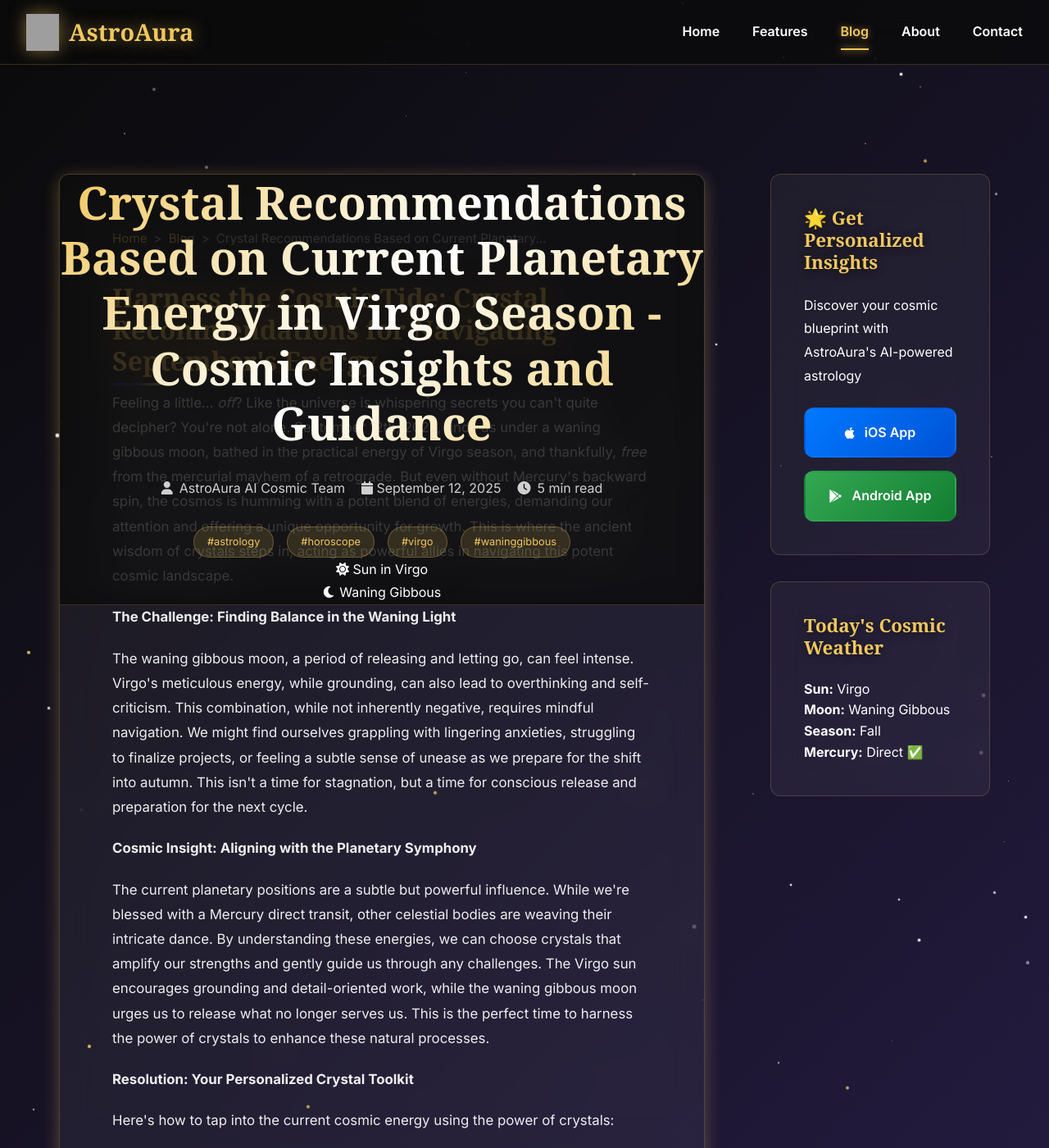
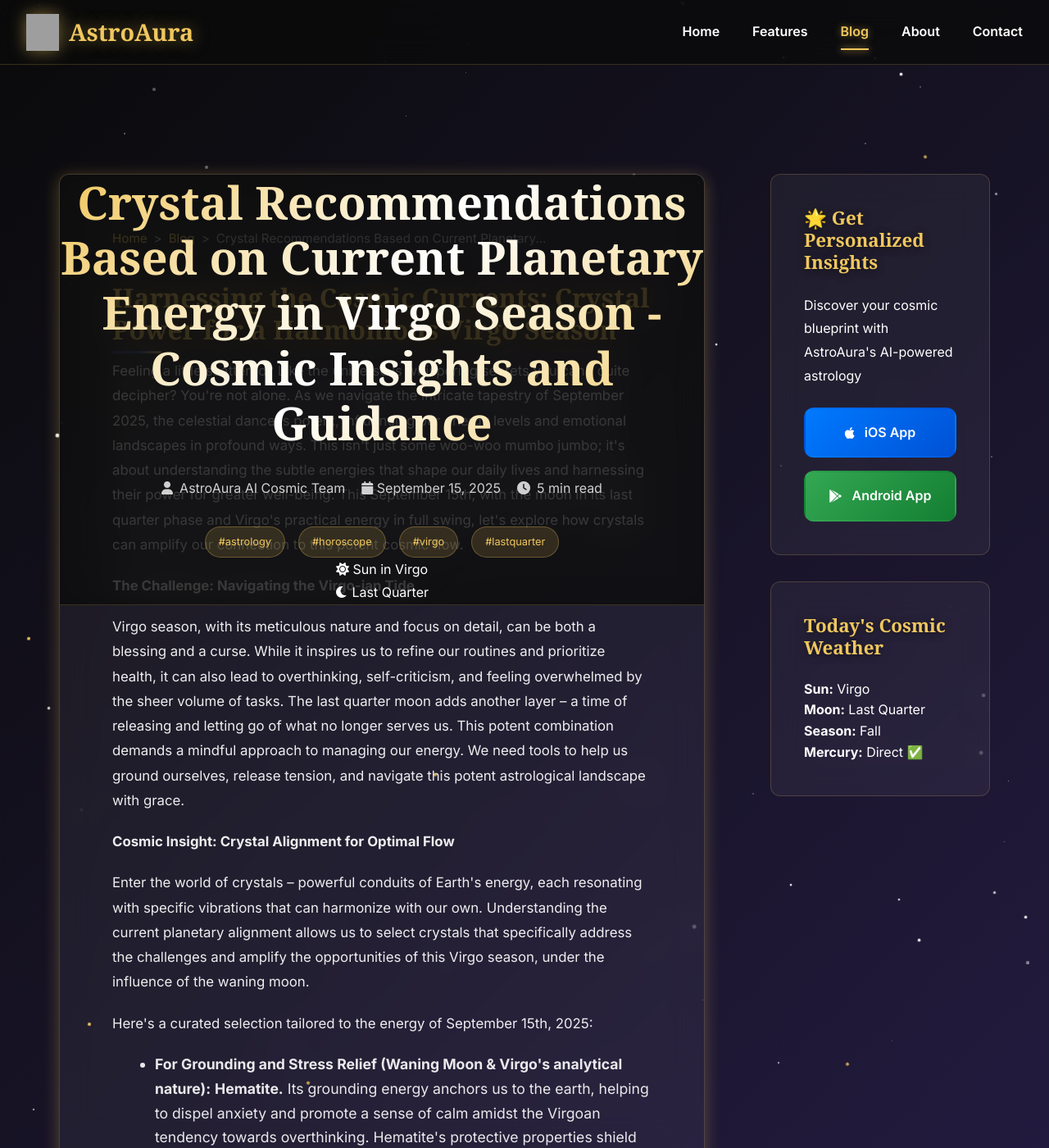
Before and after one commit to royanis/astroaura-website, a Jekyll site: the page blog/posts/crystal-recommendations-based-on-current-planetary.html, which Jekyll copies as it is, in a window 1280 px wide and 1400 px high. Shown: the whole window at 82% size. Built offline with Jekyll 4.4.1, drawn with Linux system fonts in a browser that asks for light colours; some web fonts are replaced; comment, search, counter and statistics services are not loaded; some of the changed text lies outside the part shown; grey boxes are pictures that could not be loaded.

Commit message:
🌟 Automated blog post: 2025-09-15 01:52 UTC
Generated authentic astrology content
Updated RSS feeds and sitemap
Published via GitHub Actions

🤖 Automated by AstroAura Blog System

```diff
--- a/blog/posts/crystal-recommendations-based-on-current-planetary.html
+++ b/blog/posts/crystal-recommendations-based-on-current-planetary.html
@@ -3,11 +3,11 @@
 <head>
     <meta charset="UTF-8">
     <meta name="viewport" content="width=device-width, initial-scale=1.0">
-    <meta name="description" content="## Harness the Cosmic Tide: Crystal Recommendations for Navigating September's Energy  Feeling a little… *off*?  Like the universe is whispering secrets...">
+    <meta name="description" content="## Harnessing the Cosmic Currents: Crystal Power for a Harmonious Virgo Season  Feeling a little scattered?  Like the universe is whispering secrets you...">
     <title>Crystal Recommendations Based on Current Planetary Energy in Virgo Season - Cosmic Insights and Guidance | AstroAura Cosmic Insights</title>
 
     <!-- SEO Meta Tags -->
-    <meta name="keywords" content="astrology, horoscope, virgo, waning-gibbous, AI astrology, multilingual horoscope">
+    <meta name="keywords" content="astrology, horoscope, virgo, last-quarter, AI astrology, multilingual horoscope">
     <meta name="author" content="AstroAura AI Cosmic Team">
     <meta name="robots" content="index, follow, max-image-preview:large, max-snippet:-1">
     <meta name="revisit-after" content="7 days">
@@ -17,7 +17,7 @@
 
     <!-- Open Graph Tags -->
     <meta property="og:title" content="Crystal Recommendations Based on Current Planetary Energy in Virgo Season - Cosmic Insights and Guidance | AstroAura">
-    <meta property="og:description" content="## Harness the Cosmic Tide: Crystal Recommendations for Navigating September's Energy  Feeling a little… *off*?  Like the universe is whispering secrets...">
+    <meta property="og:description" content="## Harnessing the Cosmic Currents: Crystal Power for a Harmonious Virgo Season  Feeling a little scattered?  Like the universe is whispering secrets you...">
     <meta property="og:url" content="https://astroaura.me/blog/posts/crystal-recommendations-based-on-current-planetary.html">
     <meta property="og:type" content="article">
     <meta property="og:site_name" content="AstroAura">
@@ -25,7 +25,7 @@
     <!-- Twitter Card -->
     <meta name="twitter:card" content="summary_large_image">
     <meta name="twitter:title" content="Crystal Recommendations Based on Current Planetary Energy in Virgo Season - Cosmic Insights and Guidance">
-    <meta name="twitter:description" content="## Harness the Cosmic Tide: Crystal Recommendations for Navigating September's Energy  Feeling a little… *off*?  Like the universe is whispering secrets...">
+    <meta name="twitter:description" content="## Harnessing the Cosmic Currents: Crystal Power for a Harmonious Virgo Season  Feeling a little scattered?  Like the universe is whispering secrets you...">
 
     <!-- Schema.org Markup -->
     <script type="application/ld+json">
@@ -33,7 +33,7 @@
         "@context": "https://schema.org",
         "@type": "BlogPosting",
         "headline": "Crystal Recommendations Based on Current Planetary Energy in Virgo Season - Cosmic Insights and Guidance",
-        "description": "## Harness the Cosmic Tide: Crystal Recommendations for Navigating September's Energy  Feeling a little… *off*?  Like the universe is whispering secrets...",
+        "description": "## Harnessing the Cosmic Currents: Crystal Power for a Harmonious Virgo Season  Feeling a little scattered?  Like the universe is whispering secrets you...",
         "author": {
             "@type": "Organization",
             "name": "AstroAura AI Cosmic Team"
@@ -46,14 +46,14 @@
                 "url": "https://astroaura.me/assets/icons/app_icon.png"
             }
         },
-        "datePublished": "2025-09-12T01:42:27.975416",
-        "dateModified": "2025-09-12T01:42:27.975416",
+        "datePublished": "2025-09-15T01:52:14.200546",
+        "dateModified": "2025-09-15T01:52:14.200546",
         "url": "https://astroaura.me/blog/posts/crystal-recommendations-based-on-current-planetary.html",
         "mainEntityOfPage": {
             "@type": "WebPage",
             "@id": "https://astroaura.me/blog/posts/crystal-recommendations-based-on-current-planetary.html"
         },
-        "keywords": "astrology, horoscope, virgo, waning-gibbous"
+        "keywords": "astrology, horoscope, virgo, last-quarter"
     }
     </script>
 
@@ -104,15 +104,15 @@
                     <span class="post-author">
                         <i class="fas fa-user"></i> AstroAura AI Cosmic Team
                     </span>
-                    <time class="post-date" datetime="2025-09-12T01:42:27.975416">
-                        <i class="fas fa-calendar"></i> September 12, 2025
+                    <time class="post-date" datetime="2025-09-15T01:52:14.200546">
+                        <i class="fas fa-calendar"></i> September 15, 2025
                     </time>
                     <span class="post-reading-time">
                         <i class="fas fa-clock"></i> 5 min read
                     </span>
                 </div>
                 <div class="post-tags">
-                    <span class="tag">#astrology</span> <span class="tag">#horoscope</span> <span class="tag">#virgo</span> <span class="tag">#waninggibbous</span>
+                    <span class="tag">#astrology</span> <span class="tag">#horoscope</span> <span class="tag">#virgo</span> <span class="tag">#lastquarter</span>
                 </div>
 
                 <!-- Current Cosmic Data Display -->
@@ -123,7 +123,7 @@
                     </div>
                     <div class="cosmic-item">
                         <i class="fas fa-moon"></i>
-                        <span>Waning Gibbous</span>
+                        <span>Last Quarter</span>
                     </div>
 
                 </div>
@@ -132,36 +132,37 @@
             <!-- Post Content -->
             <div class="post-content">
                 <div class="blog-content">
-  <h2>Harness the Cosmic Tide: Crystal Recommendations for Navigating September's Energy</h2>
-  <p>Feeling a little… <em>off</em>?  Like the universe is whispering secrets you can't quite decipher? You're not alone.  September 12th, 2025, finds us under a waning gibbous moon, bathed in the practical energy of Virgo season, and thankfully, <em>free</em> from the mercurial mayhem of a retrograde.  But even without Mercury's backward spin, the cosmos is humming with a potent blend of energies, demanding our attention and offering a unique opportunity for growth.  This is where the ancient wisdom of crystals steps in, acting as powerful allies in navigating this potent cosmic landscape.</p>
-  <p><strong>The Challenge: Finding Balance in the Waning Light</strong></p>
-  <p>The waning gibbous moon, a period of releasing and letting go, can feel intense.  Virgo's meticulous energy, while grounding, can also lead to overthinking and self-criticism.  This combination, while not inherently negative, requires mindful navigation.  We might find ourselves grappling with lingering anxieties, struggling to finalize projects, or feeling a subtle sense of unease as we prepare for the shift into autumn.  This isn't a time for stagnation, but a time for conscious release and preparation for the next cycle.</p>
-  <p><strong>Cosmic Insight: Aligning with the Planetary Symphony</strong></p>
-  <p>The current planetary positions are a subtle but powerful influence.  While we're blessed with a Mercury direct transit, other celestial bodies are weaving their intricate dance.  By understanding these energies, we can choose crystals that amplify our strengths and gently guide us through any challenges.  The Virgo sun encourages grounding and detail-oriented work, while the waning gibbous moon urges us to release what no longer serves us.  This is the perfect time to harness the power of crystals to enhance these natural processes.</p>
-  <p><strong>Resolution: Your Personalized Crystal Toolkit</strong></p>
-  <p>Here's how to tap into the current cosmic energy using the power of crystals:</p>
-  <p><strong>For Grounding & Focus (Virgo Sun):</strong></p>
+  <h2>Harnessing the Cosmic Currents: Crystal Power for a Harmonious Virgo Season</h2>
+  <p>Feeling a little scattered?  Like the universe is whispering secrets you can't quite decipher? You're not alone.  As we navigate the intricate tapestry of September 2025, the celestial dance is potent, influencing our energy levels and emotional landscapes in profound ways.  This isn't just some woo-woo mumbo jumbo; it's about understanding the subtle energies that shape our daily lives and harnessing their power for greater well-being.  This September 15th, with the moon in its last quarter phase and Virgo's practical energy in full swing, let's explore how crystals can amplify our connection to this potent cosmic flow.</p>
+  <p><strong>The Challenge: Navigating the Virgo-ian Tide</strong></p>
+  <p>Virgo season, with its meticulous nature and focus on detail, can be both a blessing and a curse. While it inspires us to refine our routines and prioritize health, it can also lead to overthinking, self-criticism, and feeling overwhelmed by the sheer volume of tasks. The last quarter moon adds another layer – a time of releasing and letting go of what no longer serves us.  This potent combination demands a mindful approach to managing our energy.  We need tools to help us ground ourselves, release tension, and navigate this potent astrological landscape with grace.</p>
+  <p><strong>Cosmic Insight: Crystal Alignment for Optimal Flow</strong></p>
+  <p>Enter the world of crystals – powerful conduits of Earth's energy, each resonating with specific vibrations that can harmonize with our own.  Understanding the current planetary alignment allows us to select crystals that specifically address the challenges and amplify the opportunities of this Virgo season, under the influence of the waning moon.</p>
+  <p>Here's a curated selection tailored to the energy of September 15th, 2025:</p>
   <ul>
-    <li><strong>Carnelian:</strong> This vibrant stone boosts energy, creativity, and courage, perfect for navigating Virgo's potential for overthinking and self-doubt.  Its warm energy helps you stay grounded and focused on your tasks.</li>
-    <li><strong>Smoky Quartz:</strong> A powerful grounding stone, smoky quartz helps to dispel negativity and anxiety, particularly helpful during the waning gibbous moon's release phase.  It promotes stability and emotional balance.</li>
-    <li><strong>Tiger Eye:</strong>  For those feeling overwhelmed by details, tiger eye provides clarity, focus, and courage to tackle challenges head-on. It enhances decision-making and helps you stay grounded in your intentions.</li>
+    <li><strong>For Grounding and Stress Relief (Waning Moon & Virgo's analytical nature):</strong>  <strong>Hematite.</strong>  Its grounding energy anchors us to the earth, helping to dispel anxiety and promote a sense of calm amidst the Virgoan tendency towards overthinking.  Hematite's protective properties shield against negativity, allowing us to focus on what truly matters.</li>
   </ul>
-  <p><strong>For Release & Letting Go (Waning Gibbous Moon):</strong></p>
   <ul>
-    <li><strong>Selenite:</strong> This cleansing stone is a master of purification, ideal for releasing emotional baggage and negative energy accumulated during the lunar cycle.  It promotes clarity and inner peace.</li>
-    <li><strong>Amethyst:</strong> Known for its calming and soothing properties, amethyst helps to release stress and anxiety, facilitating a gentle release of what no longer serves you.  It promotes spiritual growth and intuitive awareness.</li>
-    <li><strong>Clear Quartz:</strong>  A powerful amplifier, clear quartz works to enhance the energy of other crystals and assists in clearing blockages, allowing for a smoother release of negative emotions and stagnant energy.</li>
+    <li><strong>For Clarity and Focus (Mercury Retrograde-free):</strong>  <strong>Clear Quartz.</strong>  While Mercury isn't retrograde, the Virgo influence emphasizes meticulousness.  Clear quartz amplifies intention and clarity, helping us stay focused and organized during this busy time.  It's the perfect crystal for enhancing mental acuity and decision-making.</li>
   </ul>
-  <p><strong>Practical Tips for Crystal Healing:</strong></p>
   <ul>
-    <li><strong>Cleanse your crystals:</strong> Before using them, cleanse your crystals under running water or with sage smoke to remove any stagnant energy.</li>
-    <li><strong>Set intentions:</strong> Hold your chosen crystal and set a clear intention for its use – for example, "Help me release anxiety" or "Help me focus on my work."</li>
-    <li><strong>Meditate with your crystals:</strong>  Spend a few minutes each day meditating with your crystals to connect with their energy and enhance their effects.</li>
+    <li><strong>For Release and Letting Go (Last Quarter Moon):</strong>  <strong>Selenite.</strong>  This powerful cleansing crystal helps us release emotional baggage and stagnant energy.  As the moon wanes, Selenite assists in letting go of what no longer serves our highest good, making space for new opportunities and growth.</li>
   </ul>
-  <p><strong>Beyond the Basics: Personalized Guidance with AstroAura</strong></p>
-  <p>While these general recommendations are a great starting point, the best crystal choices are often personalized.  To discover crystals perfectly aligned with your unique astrological chart and current energy, I highly recommend using the AstroAura app.  AstroAura provides detailed astrological insights and personalized crystal recommendations based on your birth chart and current planetary transits, empowering you to harness the cosmos's full potential.</p>
+  <ul>
+    <li><strong>For Emotional Balance and Self-Compassion (Virgo's potential for self-criticism):</strong>  <strong>Rose Quartz.</strong>  Its gentle energy promotes self-love and compassion, helping us to counter Virgo's tendency towards self-criticism. Rose quartz fosters emotional healing and reminds us of our inherent worth.</li>
+  </ul>
+  <p><strong>Practical Tips for Crystal Synergy:</strong></p>
+  <ul>
+    <li><strong>Cleanse your crystals:</strong> Before using them, cleanse your crystals under running water or by smudging with sage to clear any existing energy.</li>
+    <li><strong>Program your intentions:</strong>  Hold the crystal and set a clear intention for how you want it to support you during this time.</li>
+    <li><strong>Carry them with you:</strong> Keep your chosen crystals close – in your pocket, bag, or jewelry – to benefit from their continuous energy.</li>
+    <li><strong>Meditate with them:</strong>  Spend a few minutes each day meditating with your crystals, focusing on their energy and your intentions.</li>
+  </ul>
+  <p><strong>Resolution: Embracing the Cosmic Flow</strong></p>
+  <p>By consciously choosing crystals that align with the current planetary energy, we can navigate the Virgo season with greater ease and grace.  This isn't about escaping the challenges, but about equipping ourselves with tools to manage them effectively and tap into the immense potential of this powerful astrological period.</p>
   <p><strong>Viral Call to Action:</strong></p>
-  <p>Ready to unlock the power of crystals and navigate September's energy with grace and intention? Share this post with your friends and family, and download the AstroAura app today to discover your personalized crystal recommendations!  Let's harness the cosmic tide together and create a truly transformative month. #crystalhealing #astrology #VirgoSeason #waninggibbous #AstroAura #cosmicenergy #selfcare</p>
+  <p>Ready to deepen your connection to the cosmos and unlock the full potential of crystal energy?  Download the <strong>AstroAura app</strong> today!  AstroAura provides personalized astrological insights and crystal recommendations tailored to your unique birth chart and the current planetary positions.  It's your ultimate guide to navigating the celestial currents and harnessing their power for a more fulfilling life.</p>
+  <p>Share this post with your friends and let's embark on this cosmic journey together!  Let us know in the comments which crystals you're using to navigate this Virgo season.  Don't forget to download AstroAura and unlock your personalized cosmic roadmap! #VirgoSeason #CrystalHealing #Astrology #AstroAura #CosmicEnergy #September15th</p>
 
   <section class="astroaura-cta">
     <h3>🌟 Discover Your Personal Cosmic Story</h3>
@@ -214,7 +215,7 @@
                     <strong>Sun:</strong> Virgo
                 </div>
                 <div class="weather-item">
-                    <strong>Moon:</strong> Waning Gibbous
+                    <strong>Moon:</strong> Last Quarter
                 </div>
                 <div class="weather-item">
                     <strong>Season:</strong> Fall
```
Also changed, not shown: blog/atom.xml (+1 -1 lines), blog/feed.json (+22 -2 lines), blog/feed.xml (+1 -1 lines), blog/posts_index.json (+26 -3 lines), sitemap.xml (+17 -7 lines).
